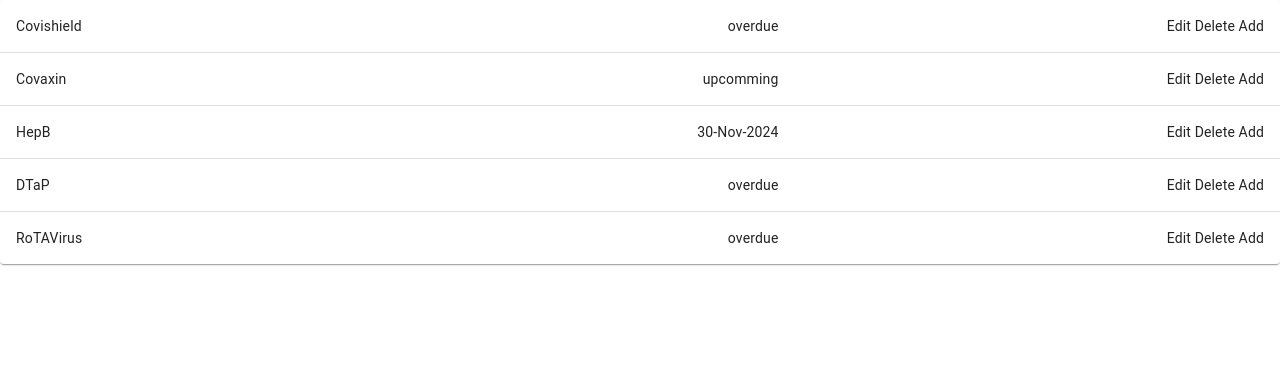
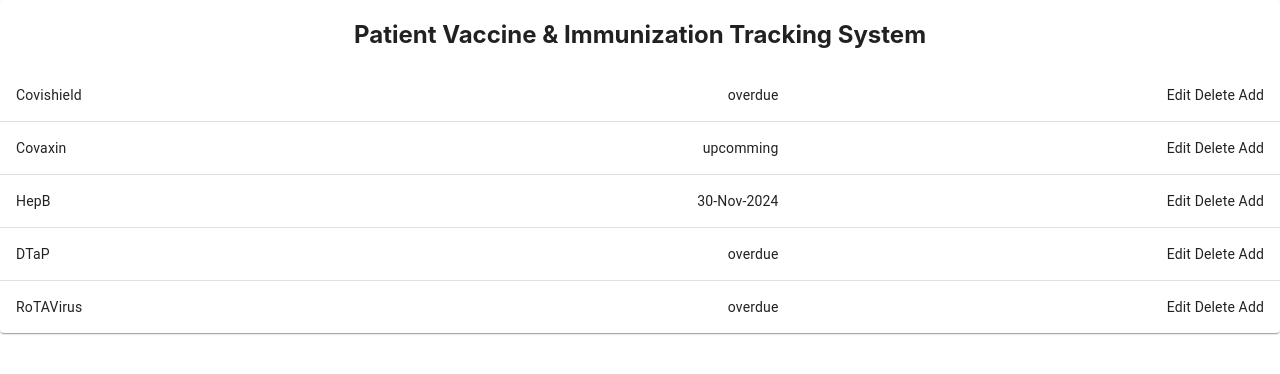
Before and after one commit to ganeshbabu1994/HCL, a React (Create React App) app: page /dashboard in a window 1280 px wide. Shown: the top 374 px of the page. Built offline with nearby package versions, Linux system fonts and the light colour scheme.

Commit message:
redirect link to dashboard and patient vaccine action item added

```diff
--- a/src/dashboard.tsx
+++ b/src/dashboard.tsx
@@ -6,6 +6,8 @@
 import TableHead from '@mui/material/TableHead';
 import TableRow from '@mui/material/TableRow';
 import Paper from '@mui/material/Paper';
+import Button  from '@mui/material/Button';
+import { Link } from 'react-router-dom';
 
 function createData(vaccine:any, status:any, action:any) {
   return { vaccine, status, action };
@@ -22,6 +24,7 @@
 export default function Dashboard() {
   return (
     <TableContainer component={Paper}>
+        <h2 style={{"textAlign":"center"}}>Patient Vaccine & Immunization Tracking System</h2>
       <Table sx={{ minWidth: 650 }} aria-label="simple table">
         <TableHead>
           <TableRow>
@@ -36,8 +39,8 @@
               <TableCell component="th" scope="row">
                 {row.vaccine}
               </TableCell>
-              <TableCell align="right">{row.status}<a href="/dashboard"></a></TableCell>
-              <TableCell  align="right">{row.action}<a href="/dashboard"></a></TableCell>
+              <TableCell align="right">{row.status}</TableCell>
+              <TableCell  align="right">{row.action} <Link to={`/crayons/${row}`}>{}</Link></TableCell>
             </TableRow>
           ))}
         </TableBody>
--- a/src/signIn.tsx
+++ b/src/signIn.tsx
@@ -52,7 +52,7 @@
       }}
     >
       <Typography variant="h5" component="div" sx={{ mb: 2 }}>
-        Vaccine & Immunization TS Login
+        Vaccine & Immunization Tracking System Login
       </Typography>
       <TextField
         fullWidth
```
